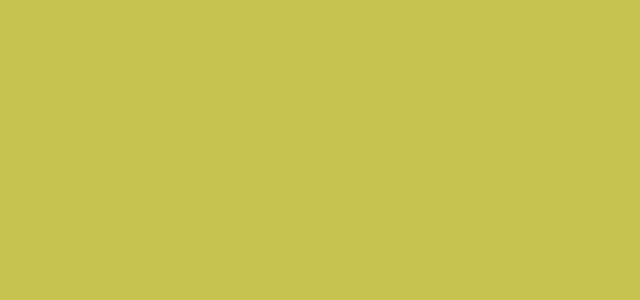
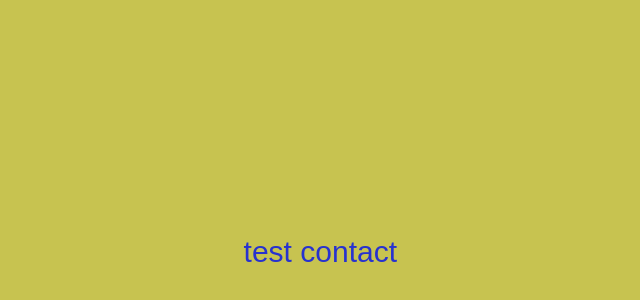
Before and after one commit to Sieglindevwb/my-portfolio, a Vue app: page /contact in a window 1280 px wide. Before the commit this address had no page. Shown: the part 148-448 px from the top of the page, without its empty margins (243-883 px from the left). Built offline with nearby package versions, Linux system fonts and the light colour scheme.

Commit message:
Add link to about and contact

```diff
--- a/src/assets/main.css
+++ b/src/assets/main.css
@@ -15,12 +15,6 @@ a,
   padding: 3px;
 }
 
-@media (hover: hover) {
-  a:hover {
-    background-color: #2732cf;
-  }
-}
-
 @media (min-width: 1024px) {
   body {
     display: flex;
--- /dev/null
+++ b/src/components/AboutPage.vue
@@ -0,0 +1,11 @@
+<template>
+  <div>
+    <h1>test about</h1>
+  </div>
+</template>
+
+<script>
+export default {
+  name: 'about',
+};
+</script>
--- /dev/null
+++ b/src/components/ContactPage.vue
@@ -0,0 +1,11 @@
+<template>
+  <div>
+    <h1>test contact</h1>
+  </div>
+</template>
+
+<script>
+export default {
+  name: 'contact',
+};
+</script>
--- a/src/components/HomePage.vue
+++ b/src/components/HomePage.vue
@@ -2,8 +2,8 @@
   <div class="main-div">
     <div class="left">
       <router-link to="/projects"><h1>Projects</h1></router-link>
-      <h1>About</h1>
-      <h1>Contact</h1>
+      <router-link to="/about"><h1>About</h1></router-link>
+      <router-link to="/contact"><h1>Contact</h1></router-link>
     </div>
 
     <div class="right">
--- a/src/router.js
+++ b/src/router.js
@@ -1,6 +1,8 @@
 import { createRouter, createWebHistory } from 'vue-router';
 import HomePage from './components/HomePage.vue';
 import ProjectPage from './components/ProjectPage.vue';
+import AboutPage from './components/AboutPage.vue';
+import ContactPage from './components/ContactPage.vue';
 
 const routes = [
   {
@@ -13,6 +15,16 @@ const routes = [
     name: 'projects',
     component: ProjectPage,
   },
+  {
+    path: '/about',
+    name: 'about',
+    component: AboutPage,
+  },
+  {
+    path: '/contact',
+    name: 'contact',
+    component: ContactPage,
+  },
 ];
 
 const router = createRouter({
```
